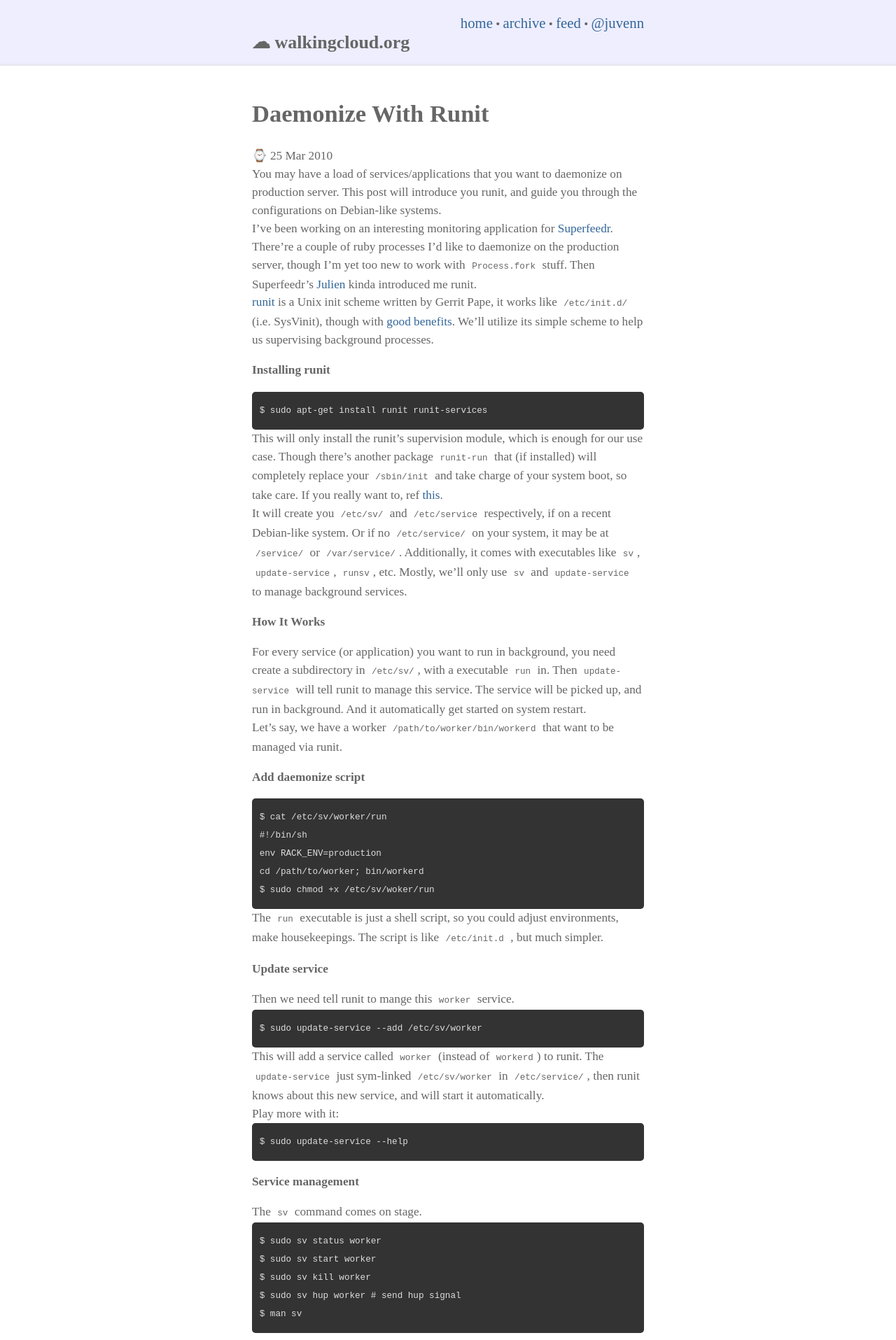
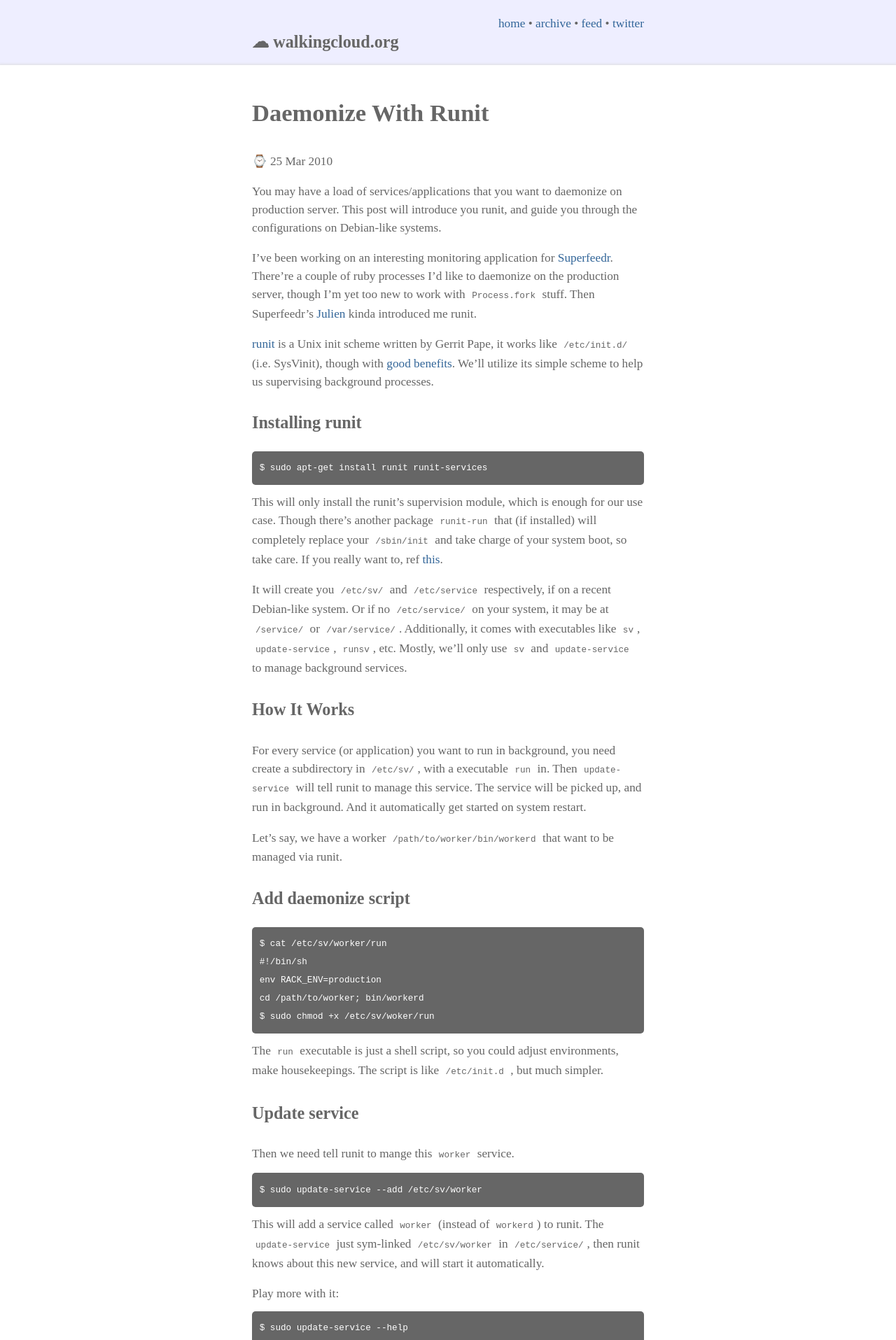
Before and after one commit to juvenn/juvenn.github.io, a Jekyll site: the page built from _posts/2010-03-25-daemonize-with-runit.markdown, in a window 1280 px wide. Shown: the top 1915 px of the page at 70% size. Built offline with Jekyll 4.4.1, drawn with Linux system fonts in a browser that asks for light colours; Markdown is read by kramdown in place of the engine named in the settings; comment, search, counter and statistics services are not loaded; some of the changed text lies outside the part shown.

Commit message:
V2 design: cleanup style

```diff
--- a/_layouts/default.html
+++ b/_layouts/default.html
@@ -4,7 +4,7 @@
    <meta http-equiv="content-type" content="text/html; charset=utf-8" />
    <meta name="viewport" content="width=device-width, initial-scale=1, maximum-scale=1" />
    <title>{{ page.title }} - walkingcloud.org</title>
-   <meta name="author" content="Juvenn Woo" />
+   <meta name="author" content="jüvenn woo" />
    <link rel="shortcut icon" href="/media/images/favicon.ico" />
 
    <!--
@@ -12,24 +12,25 @@
    href="http://yui.yahooapis.com/3.3.0/build/cssreset/reset-min.css" type="text/css" />
    --!>
    <link rel="stylesheet" href="/media/css/yui3reset.css" type="text/css" />
+   <link rel="stylesheet" href="/media/css/style.css" type="text/css" />
    <link rel="stylesheet" href="/media/css/code.css" type="text/css" />
-   <link rel="stylesheet" href="/media/css/style.css" type="text/css" />
 
 </head>
 <body>
 
   <div id="hd" class="container">
     <div class="nav column">
-      <nav style="float:right">
+      <nav>
       <a href="/">home</a>
       &bull;
       <a rel="archives" href="/archive">archive</a>
       &bull;
-      <a title="Burned Feed" href="http://feeds.feedburner.com/walking-cloud">feed</a>
+      <a title="feed" href="http://feeds.feedburner.com/walking-cloud">feed</a>
       &bull;
-      <a rel="me" title="twitter/juvenn" href="http://twitter.com/juvenn">@juvenn</a>
+      <a rel="me" title="twitter"
+	href="http://twitter.com/juvenn">twitter</a>
       </nav>
-      <h2 id="headline" style="clear:both;padding:0;font-size:26px;">
+      <h2 id="headline">
 	<span class="author">☁  walkingcloud.org</span>
       </h2>
     </div>
@@ -41,53 +42,15 @@
   </div>
   <div id="ft" class="container">
     <div class="column">
-      <div class="rec">
-	Juvenn prefers
-	<a title="Basecamp - effective project collaboration"
-	  href="http://basecamphq.com/?referrer=JUVENNWOO">Basecamp</a>
-	for project collaboration.
-	<a title="Basecamp - effective project collaboration"
-	  href="http://basecamphq.com/?referrer=JUVENNWOO">Will you</a>? [Ad]
-      </div>
-      <p class="copyright">&copy; 2009 - 2010 Juvenn Woo. Drop email at:
-      <a href="#">machese+gh@gmail.com</a>.
+      <p class="quote">be brave be beautiful</p>
+      <p class="copyright">2009 - 2012 &copy; jv, feel free to email me
+      at machese+blog@gmail.com.
       </p>
     </div>
   </div>
 
-
-
-  <!--
-
-
-  <div class="top">
-    <div>&nbsp;</div>
-    <div class="container_12" style="box-shadow: 0 3px
-      5px 6px #ccc;">
-      <div class="grid_8 push_2 top"
-	style="height:160px;">
-	<div id="nav">
-	</div>
-      </div>
-    </div>
-  </div>
-
-<div class="container_12" >
-
-<div class="grid_8 push_2">
-<div class="site" style="background:#fff;">
-
-
-</div>
-
-GitHub Ribbon
+<!-- GitHub Ribbon
 <a href="http://github.com/juvenn"><img style="position: absolute; top: 0; right: 0; border: 0;" src="http://s3.amazonaws.com/github/ribbons/forkme_right_gray_6d6d6d.png" alt="Fork me on GitHub" /></a>
-
-  <div class="footer">
-  </div>
-</div>
-</div>
-
 --!>
 
 <script type="text/javascript">
--- a/media/css/style.css
+++ b/media/css/style.css
@@ -1,60 +1,35 @@
+/* Desktop */
+@media all and (min-width: 600px) {.column{width:560px;margin:0 auto;}}
+/* Mobile */
+@media all and (max-width: 600px) {.column{margin:0 2em;}}
+
 body { color: #666; background:#eef; }
-
-@media all and (min-width: 600px) {
-.column {width:560px;margin:0 auto;}
-}
-
-@media all and (max-width: 600px) {
-.column { margin:0 2em; }
-}
 
 a { color: #369; text-decoration: none; }
 a:visited { color: #936; }
 a:hover { text-decoration: underline; }
+h1,h2,h3,h4 {font-weight:bold;padding:1em 0;}
+h1 {font-size:2em;}
+h2 {font-size:1.4em;}
+h3 {font-size:1.2em;}
 
-h1, h2, h3, h4 {font-weight: bold;padding:1em 0;}
-
-.column {padding:1.2em 0;}
-#bd { background:#fff;min-height:560px;box-shadow:0 1px 4px 2px #ddd;}
-
-
-nav { color: #666; }
-nav a { font-size: 1.2em; }
-#headline .tagline { font-size: .6em; margin-left: .6em; }
-.column { font-size: 1.08em; line-height: 1.5em; }
-.column .footer { font-size: .9em; overflow: hidden; margin-top: 4em; }
-.column .footer .rec { padding: 1em 0; border-bottom: 2px solid #ccc; }
-.column .footer .rec img { border: 0; width: 125px; height: 125px; }
-.column .footer .copyright { padding: 1em 0; }
+nav {float:right;color:#666;}
+#headline {clear:both;padding:0;}
+.column {font-size:1.08em;line-height:1.5em;padding:1.2em 0;}
+#bd {background:#fff;min-height:560px;box-shadow:0 1px 4px 2px #ddd;}
 
 .posts { margin-bottom: 2em; }
+.posts li {list-style-type:none;line-height:1.75em; }
 .posts .timestamp:after { content: " » "; }
-.posts .timestamp {
-  color: #666;
-  font-family: Monaco, monospace;
-  font-size: 80%;
-}
-.posts li { list-style-type: none; line-height: 1.75em; }
+.posts .timestamp {font-family:Monaco,monospace;font-size:80%;}
 
-#post h1 {font-size:2em;}
-#post pre {
-  color: #ddd;
-  padding: 1em .4em;
-  border-radius: 5px;
-  -webkit-border-radius: 5px;
-  -moz-border-radius: 5px;
-  background: #333;
-}
-
+#post {border-bottom:1px #eee solid;padding-bottom:1em;}
+#post p {padding:.5em 0;}
 #post .meta:before { content: "⌚ "; }
 #post p:last-child:after { content:" ♨"; }
-#post ul, #post ol { margin-left: 1.25em; }
-#post code { font-size: .9em; padding: 0 .4em; }
+#post ul, #post ol {margin-left:1.25em;}
+#post pre {color:#fff;padding:.8em .4em;border-radius:5px;background:#666;margin:.25em 0;}
+#post code {font-size:.9em;padding:0 .4em;}
 #post pre code { display: block; }
-/* terminal code */
-#post pre.terminal {}
-#post pre.terminal samp {}
-#post pre.terminal code {}
 
-#related { margin-top: 2em; }
-#related h2 { margin-bottom: 1em; }
+p.quote {text-align:center;color:#ccc;}
```
